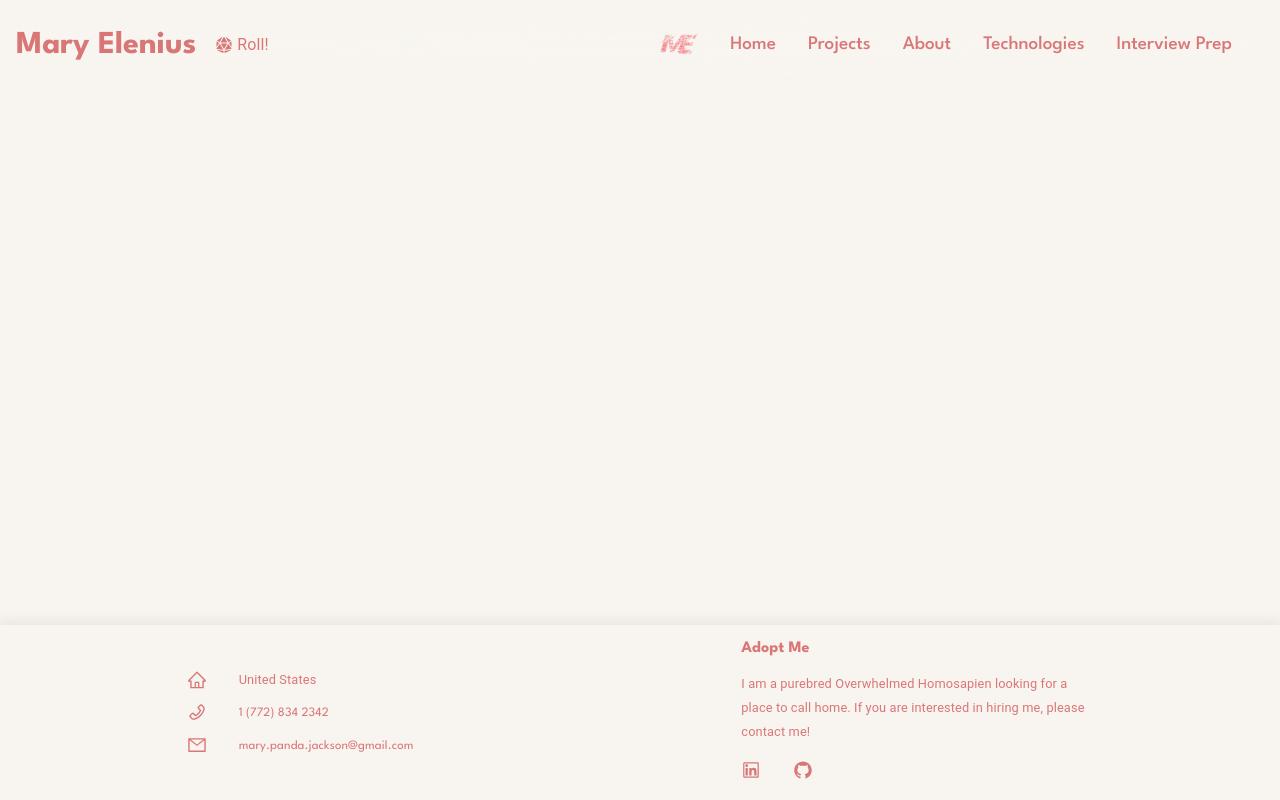
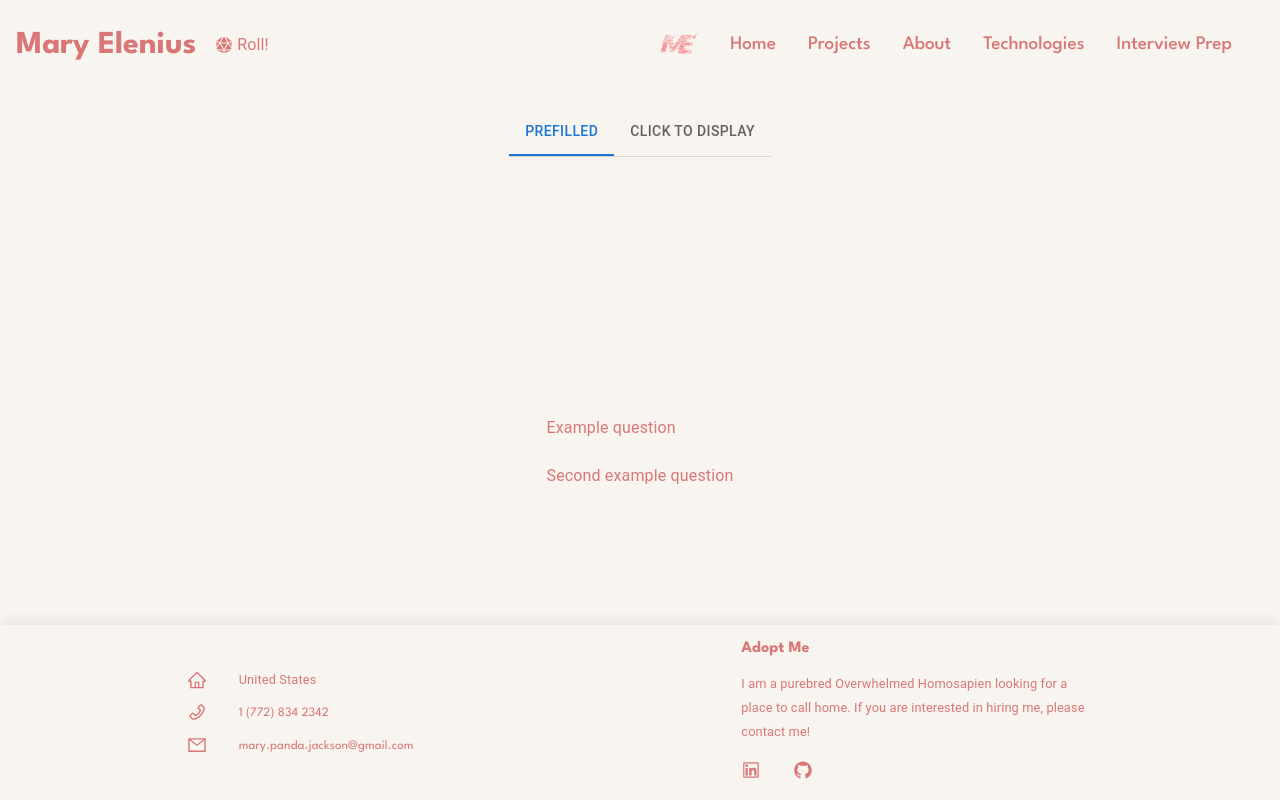
Before and after one commit to 404pandas/react-portfolio, a React (Create React App) app: page /interview-practice in a window 1280 px wide. Built offline with nearby package versions, Linux system fonts and the light colour scheme.

Commit message:
Basic layout set up, moving onto filling out questions.json. Need to review nested object not displaying with dev Dustin Jackson

```diff
--- a/package.json
+++ b/package.json
@@ -44,5 +44,8 @@
       "last 1 firefox version",
       "last 1 safari version"
     ]
+  },
+  "devDependencies": {
+    "@babel/plugin-transform-class-properties": "^7.22.5"
   }
 }
--- /dev/null
+++ b/src/components/InterviewQuestions/index.js
@@ -0,0 +1,42 @@
+import React from "react";
+
+// local imports
+import "./style.css";
+import data from "./questions.json";
+
+// external imports
+import List from "@mui/material/List";
+import ListItem from "@mui/material/ListItem";
+import ListItemButton from "@mui/material/ListItemButton";
+import ListItemText from "@mui/material/ListItemText";
+
+const InterviewQuestions = () => {
+  return (
+    <>
+      {" "}
+      <List>
+        {data.map((question, index) => (
+          <ListItem key={index} disablePadding>
+            <ListItemButton>
+              <ListItemText primary={question.question} />
+              {question.bulletpoint && (
+                <>
+                  <ListItemText
+                    component='span'
+                    primary={question.bulletpoint?.key}
+                  />
+                  <ListItemText
+                    component='span'
+                    primary={question.bulletpoint?.value}
+                  />
+                </>
+              )}
+            </ListItemButton>
+          </ListItem>
+        ))}{" "}
+      </List>
+    </>
+  );
+};
+
+export default InterviewQuestions;
--- /dev/null
+++ b/src/components/InterviewQuestions/questions.json
@@ -0,0 +1,44 @@
+[
+  {
+    "question": "Example question",
+    "bulletpoint": [
+      {
+        "key": "First bullet",
+        "value": "Information from first bullet"
+      },
+      {
+        "key": "Second bullet",
+        "value": "Information from second bullet"
+      },
+      {
+        "key": "Third bullet",
+        "value": "Information from third bullet"
+      },
+      {
+        "key": "Fourth bullet",
+        "value": "Information from fourth bullet"
+      }
+    ]
+  },
+  {
+    "question": "Second example question",
+    "bulletpoint": [
+      {
+        "key": "First bullet",
+        "value": "Information from first bullet"
+      },
+      {
+        "key": "Second bullet",
+        "value": "Information from second bullet"
+      },
+      {
+        "key": "Third bullet",
+        "value": "Information from third bullet"
+      },
+      {
+        "key": "Fourth bullet",
+        "value": "Information from fourth bullet"
+      }
+    ]
+  }
+]
--- a/src/pages/TechInterview.jsx
+++ b/src/pages/TechInterview.jsx
@@ -3,13 +3,75 @@ import React from "react";
 // local imports
 import Navbar from "../components/Navbar";
 import Footer from "../components/Footer";
+import InterviewQuestions from "../components/InterviewQuestions";
+
+// external imports
+import Tabs from "@mui/material/Tabs";
+import Tab from "@mui/material/Tab";
+import Box from "@mui/material/Box";
+import Typography from "@mui/material/Typography";
+import PropTypes from "prop-types";
+
+function CustomTabPanel(props) {
+  const { children, value, index, ...other } = props;
+
+  return (
+    <div
+      role='tabpanel'
+      hidden={value !== index}
+      id={`simple-tabpanel-${index}`}
+      aria-labelledby={`simple-tab-${index}`}
+      {...other}
+    >
+      {value === index && (
+        <Box sx={{ p: 3 }}>
+          <Typography>{children}</Typography>
+        </Box>
+      )}
+    </div>
+  );
+}
+
+CustomTabPanel.propTypes = {
+  children: PropTypes.node,
+  index: PropTypes.number.isRequired,
+  value: PropTypes.number.isRequired,
+};
+
+function a11yProps(index) {
+  return {
+    id: `simple-tab-${index}`,
+    "aria-controls": `simple-tabpanel-${index}`,
+  };
+}
 
 const TechInterview = () => {
+  const [value, setValue] = React.useState(0);
+
+  const handleChange = (event, newValue) => {
+    setValue(newValue);
+  };
   return (
     <>
       <Navbar />
-      <div className='content' id='test-content'>
-        <div id='interview-prep'></div>
+      <div className='content' id='tech-interview-content'>
+        <Box sx={{ borderBottom: 1, borderColor: "divider" }}>
+          <Tabs
+            value={value}
+            onChange={handleChange}
+            aria-label='basic tabs example'
+          >
+            <Tab label='Prefilled' {...a11yProps(0)} />
+            <Tab label='Click to Display' {...a11yProps(1)} />
+          </Tabs>
+        </Box>
+        <CustomTabPanel value={value} index={0}>
+          {" "}
+          <InterviewQuestions />{" "}
+        </CustomTabPanel>
+        <CustomTabPanel value={value} index={1}>
+          <InterviewQuestions />{" "}
+        </CustomTabPanel>
       </div>{" "}
       <Footer />
     </>
--- a/src/style.css
+++ b/src/style.css
@@ -124,6 +124,11 @@ ul {
 }
 
 #technology-content {
+  min-height: 80vh;
+  max-height: 80vh;
+  margin-bottom: 0px;
+}
+#tech-interview-content {
   min-height: 80vh;
   max-height: 80vh;
   margin-bottom: 0px;
--- /dev/null
+++ b/webpack.config.js
@@ -0,0 +1,48 @@
+const HtmlWebpackPlugin = require("html-webpack-plugin");
+const MiniCssExtractPlugin = require("mini-css-extract-plugin");
+const path = require("path");
+
+module.exports = {
+  mode: "development",
+  entry: "./src/js/index.js",
+  output: {
+    filename: "bundle.js",
+    path: path.resolve(__dirname, "dist"),
+  },
+  devServer: {
+    // The `hot` option is to use the webpack-dev-server in combination with the hot module replacement API.
+    hot: "only",
+  },
+
+  plugins: [
+    new HtmlWebpackPlugin({
+      template: "./index.html",
+      title: "Webpack Plugin",
+    }),
+    new MiniCssExtractPlugin(),
+  ],
+  module: {
+    rules: [
+      { test: /\.json$/, loader: "json-loader" },
+
+      {
+        test: /\.css$/i,
+        use: [MiniCssExtractPlugin.loader, "css-loader"],
+      },
+      {
+        test: /\.(png|svg|jpg|jpeg|gif)$/i,
+        type: "asset/resource",
+      },
+      {
+        test: /\.m?js$/,
+        exclude: /(node_modules|bower_components)/,
+        use: {
+          loader: "babel-loader",
+          options: {
+            presets: ["@babel/preset-env"],
+          },
+        },
+      },
+    ],
+  },
+};
```
Also changed, not shown: src/components/InterviewQuestions/style.css (added), 1 other file (tests, documents, lock files or other folders).
